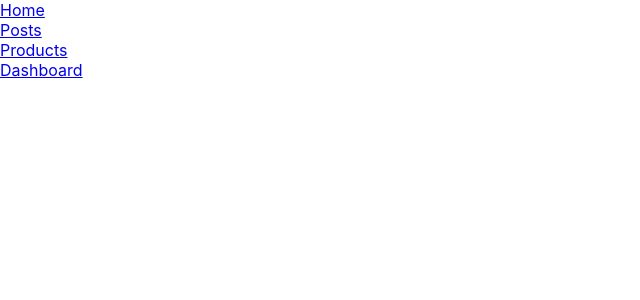
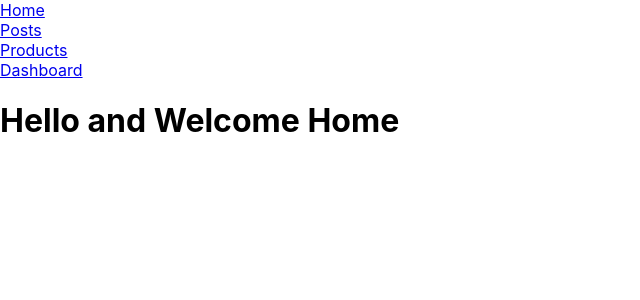
Before and after one commit to arashsamandar/ReactForms, a React (Create React App) app: page /home in a window 1280 px wide. Shown: the top 300 px of the page, without its empty margins (0-640 px from the left). Built offline with nearby package versions, Linux system fonts and the light colour scheme.

Commit message:
Using Route and Links

```diff
--- a/src/App.js
+++ b/src/App.js
@@ -2,30 +2,30 @@ import Dashboard from './components/Dashboard';
 import Products from './components/Products';
 import Posts from './components/Posts';
 import Home from './components/home';
-import {Route,Switch} from 'react-router-dom';
+import {Route,BrowserRouter} from 'react-router-dom';
 import React,{Component} from "react";
-import {Routes} from "react-router";
+import {Routes} from "react-router-dom";
 import {Link} from "react-router-dom";
 import ProductDetails from "./components/productDetails";
 
 class App extends Component {
     render() {
         return (
-            <React.Fragment>
-                <Link query={{name:'arash'}} to="/">Home</Link><br></br>
+            <div>
+                <Link to="/home">Home</Link><br></br>
                 <Link to="/posts">Posts</Link><br></br>
                 <Link to="/products">Products</Link><br></br>
                 <Link to="/dashboard">Dashboard</Link><br></br>
 
                     <Routes>
                     <Route path="/products/:id" element={<ProductDetails />}/>
-                    <Route path="/" element={<Home />}/>
+                    <Route path="/home" element={<Home />}/>
                     <Route path="/products"  element={<Products />}/>
                     <Route path="/dashboard" element={<Dashboard />}/>
-                    <Route path="/posts/:year?/:month?" element={<Posts />}/>
+                    <Route path="/posts" element={<Posts />}/>
                     </Routes>
 
-            </React.Fragment>
+            </div>
         )
     }
 }
--- a/src/components/Posts.jsx
+++ b/src/components/Posts.jsx
@@ -1,11 +1,10 @@
 import React from "react";
 
 
-const Posts = ({match}) => {
+const Posts = (props) => {
     return (
         <div>
             <h1>Posts</h1>
-            Year: {match.params.year} , Month: {match.params.month}
         </div>
     )
 }
--- a/src/components/Products.jsx
+++ b/src/components/Products.jsx
@@ -16,7 +16,7 @@ class Products extends Component {
     render() {
         return (
             <div>
-                {this.state.products.map(product => (<li key={product.id}><Link to={`/products/${product.id}`} element={<ProductDetails/>}>{product.name}</Link></li>))}
+                {this.state.products.map(product => (<li key={product.id}><Link to={`/products/${product.id}`}>{product.name}</Link></li>))}
             </div>
         )
     }
--- a/src/components/arash.jsx
+++ /dev/null
@@ -1,6 +0,0 @@
-import React,{Component} from "react";
-
-const Arash = () => {
-    return <h1>Hellow world</h1>
-}
-export default Arash;
--- a/src/components/home.jsx
+++ b/src/components/home.jsx
@@ -1,6 +1,7 @@
 import {Component} from "react";
+import {Link} from "react-router-dom";
 
-const Home = () => {
+const Home = (props) => {
     return (
         <div>
             <h1>Hello and Welcome Home</h1>
```
